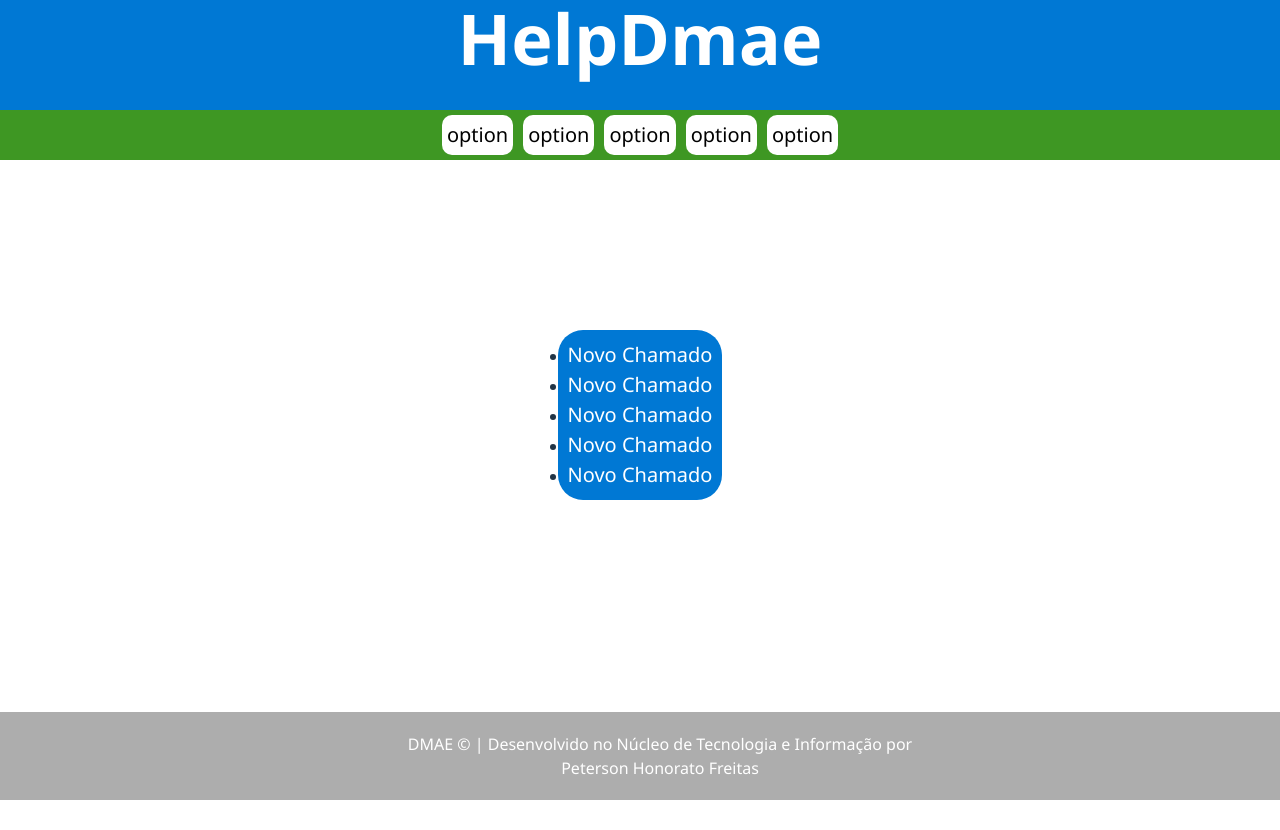
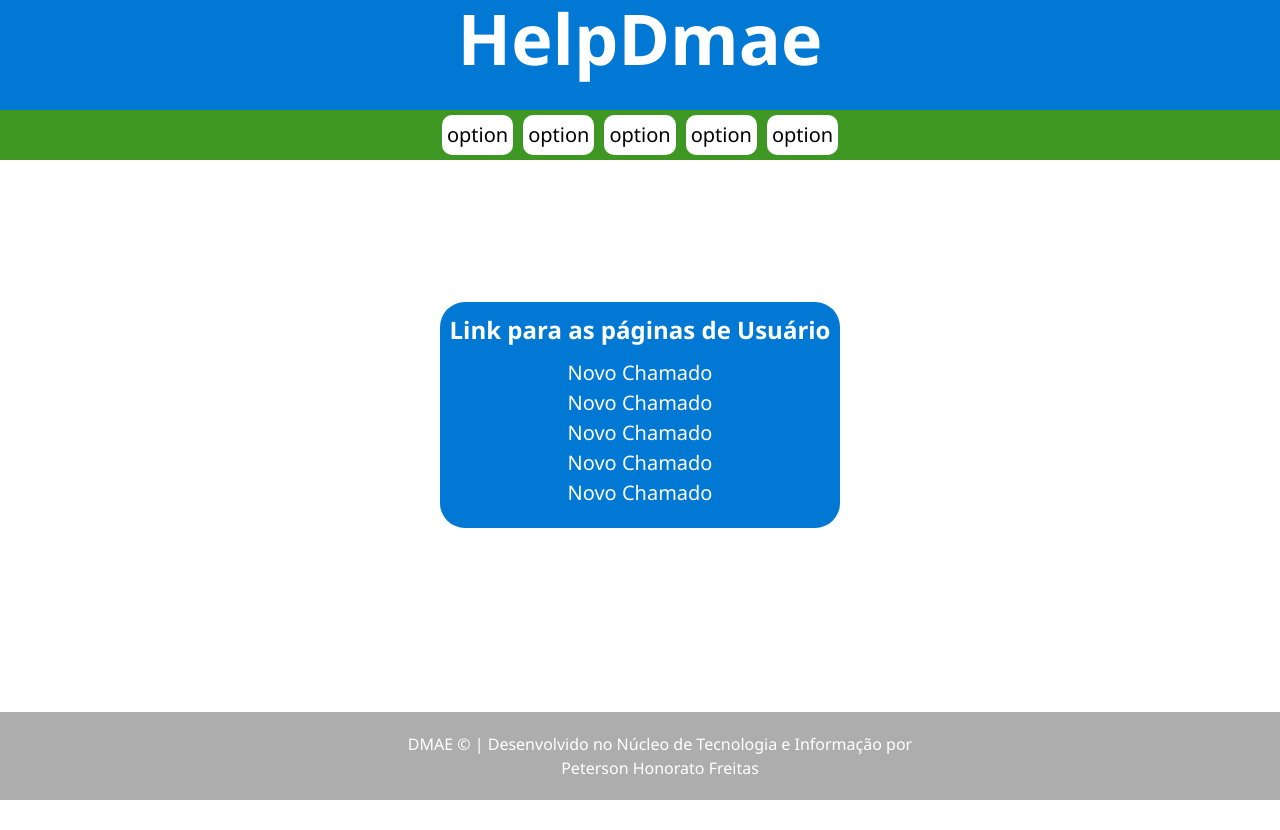
Before and after one commit to peterson2005/HelpDmae, a React (Vite) app in the folder vite-project/: page / in a window 1280 px wide. Built offline with nearby package versions, Linux system fonts and the light colour scheme.

Commit message:
melhorando a lista

```diff
--- a/vite-project/src/pages/Principal.css
+++ b/vite-project/src/pages/Principal.css
@@ -4,3 +4,13 @@
     margin: 10px;
     border-radius: 25px;
 }
+
+h2 {
+    color: white;
+}
+
+#links > ul {
+    list-style: none;
+    margin: 5px;
+    padding: 5px;
+}
--- a/vite-project/src/pages/Principal.jsx
+++ b/vite-project/src/pages/Principal.jsx
@@ -13,6 +13,7 @@ export default function Login() {
         </menu>
         </header>
         <div id="links">
+            <h2>Link para as páginas de Usuário</h2>
             <ul>
                 <li><a target="blank" href="./src/pages/MeusChamados">Novo Chamado</a></li>
                 <li><a target="blank" href="./src/pages/MeusChamados">Novo Chamado</a></li>
```
